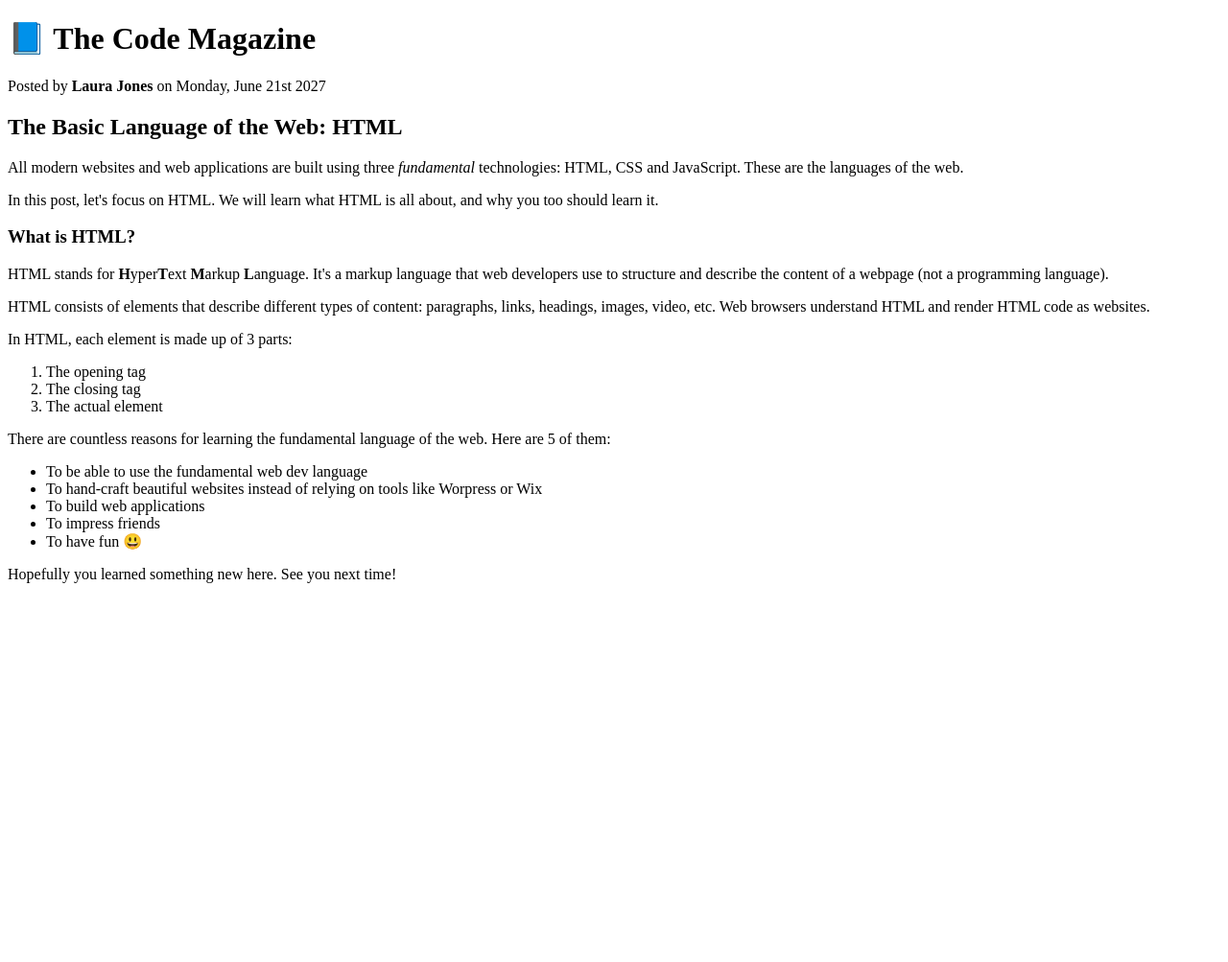
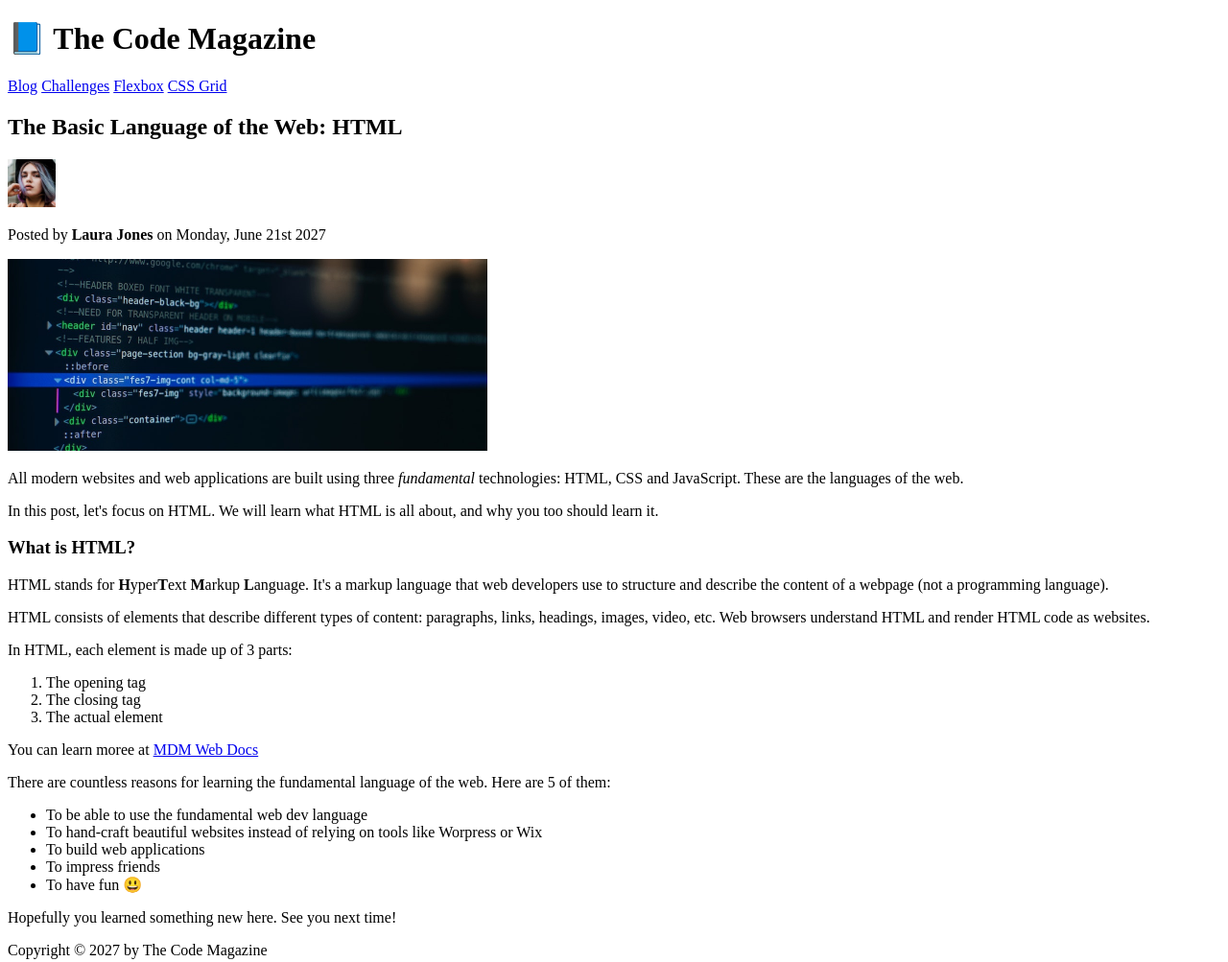
Before and after one commit to Elena-Cr/html-fundamentals, a plain HTML site: page index.html in a window 1280 px wide. Shown: the whole page at 96% size. Before the commit the page ends 800 px from the top, so only its background shows below. Drawn offline with Linux system fonts and the light colour scheme.

Commit message:
Update index and create a new place holder page

```diff
--- a/index.html
+++ b/index.html
@@ -1,6 +1,7 @@
 <!DOCTYPE html>
-<html>
+<html lang="en">
   <head>
+    <meta charset="UTF-8" />
     <title>The Basic Language of the web: HTML</title>
   </head>
 
@@ -12,11 +13,32 @@
     <h4>The Basic Language of the web: HTML</h4>
     <h5>The Basic Language of the web: HTML</h5>
     <h6>The Basic Language of the web: HTML</h6>-->
+    <header>
+      <h1>📘 The Code Magazine</h1>
 
-    <h1>📘 The Code Magazine</h1>
+      <nav>
+        <a href=" blog.html" target="_blank">Blog</a>
+        <a href="#">Challenges</a>
+        <a href="#">Flexbox</a>
+        <a href="#">CSS Grid</a>
+      </nav>
+    </header>
+
+    <article>
+      <header>
+        <h2>The Basic Language of the Web: HTML</h2>
+
+        <img/ src = "laura-jones.jpg" alt = "picture of the author, a girl"
+        height="50" width="50">
+
         <p>Posted by <strong>Laura Jones</strong> on Monday, June 21st 2027</p>
-
-    <h2>The Basic Language of the Web: HTML</h2>
+        <img
+          src="post-img.jpg"
+          alt="code snippet of HTML code on a screen"
+          width="500"
+          height="200"
+        />
+      </header>
       <p>
         All modern websites and web applications are built using three
         <em>fundamental</em>
@@ -31,9 +53,9 @@
       <h3>What is HTML?</h3>
       <p>
         HTML stands for <strong>H</strong>yper<strong>T</strong>ext
-      <strong>M</strong>arkup <strong>L</strong>anguage. It's a markup language
-      that web developers use to structure and describe the content of a webpage
-      (not a programming language).
+        <strong>M</strong>arkup <strong>L</strong>anguage. It's a markup
+        language that web developers use to structure and describe the content
+        of a webpage (not a programming language).
       </p>
       <p>
         HTML consists of elements that describe different types of content:
@@ -46,6 +68,16 @@
         <li>The closing tag</li>
         <li>The actual element</li>
       </ol>
+
+      <p>
+        You can learn moree at
+        <a
+          href="https://developer.mozilla.org/en-US/docs/Web/HTML"
+          target="_blank"
+          >MDM Web Docs</a
+        >
+      </p>
+
       <p>
         There are countless reasons for learning the fundamental language of the
         web. Here are 5 of them:
@@ -63,5 +95,9 @@
       </ul>
 
       <p>Hopefully you learned something new here. See you next time!</p>
+    </article>
+    <footer>
+      <p>Copyright &copy; 2027 by The Code Magazine</p>
+    </footer>
   </body>
 </html>
```
Also changed, not shown: blog.html (added, +11 -0 lines). Lines whose indentation alone changed are shown as unchanged.
